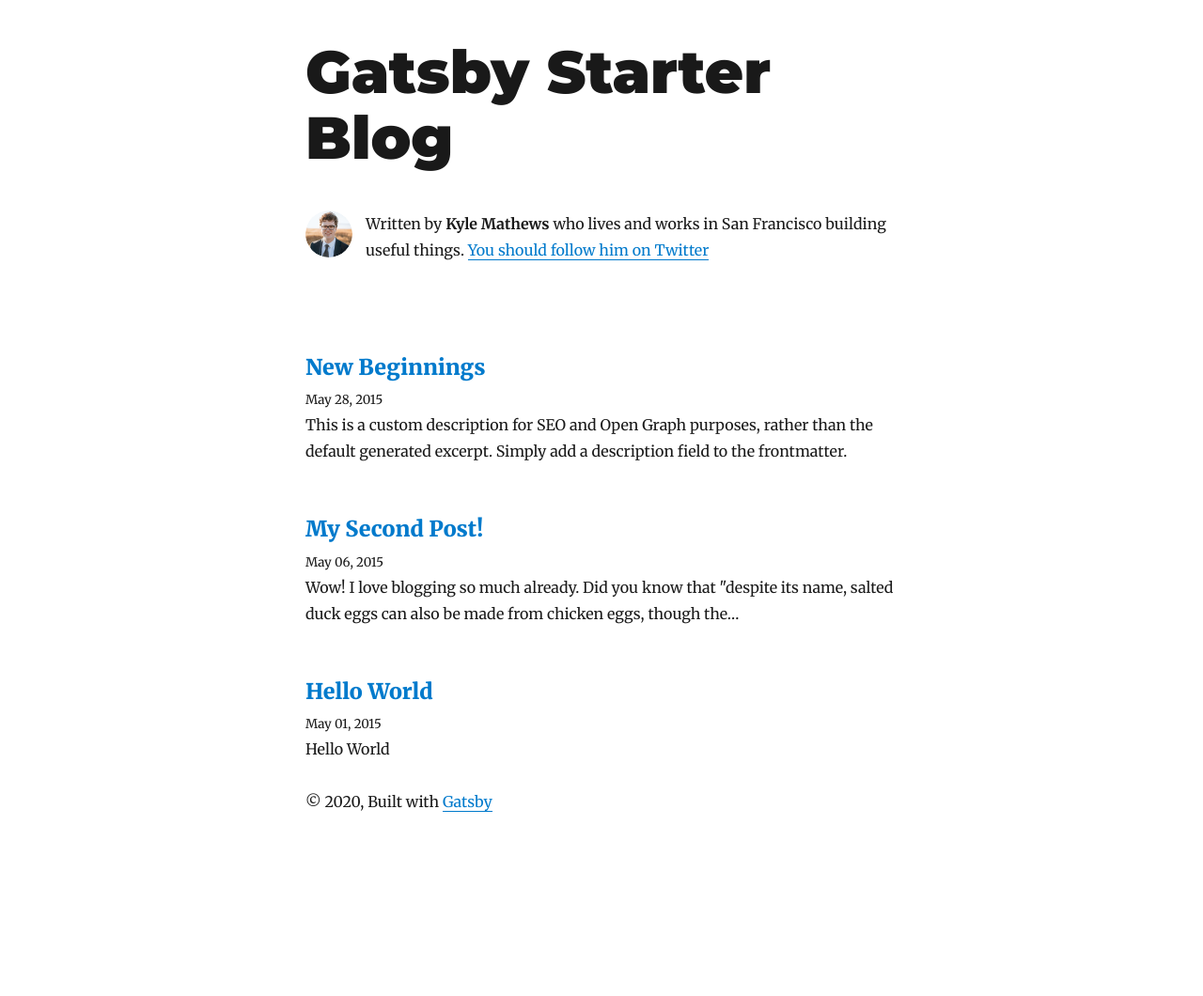
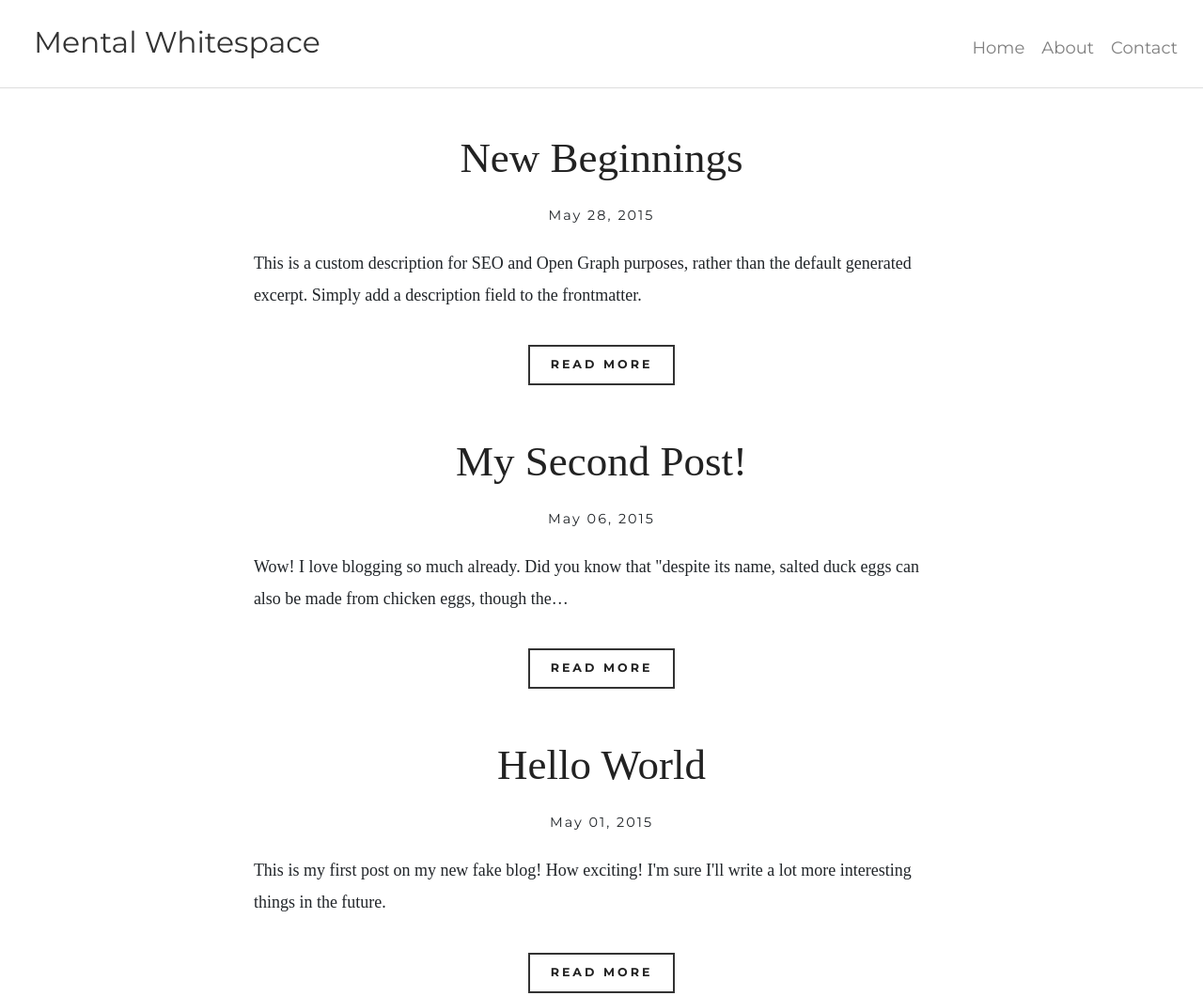
Before and after one commit to jseptienr/mental-whitespace, a Gatsby site: page / in a window 1280 px wide. Shown: the top 1060 px of the page at 94% size. Before the commit the page ends 909 px from the top, so only its background shows below. Built offline with nearby package versions, Linux system fonts and the light colour scheme; Gatsby itself is replaced by a stand-in of ours; some packages are replaced by stand-ins of ours; a web font is replaced by a local one.

Commit message:
Initial style changes

````diff
--- a/content/blog/hello-world/index.md
+++ b/content/blog/hello-world/index.md
@@ -1,12 +1,18 @@
 ---
 title: Hello World
 date: "2015-05-01T22:12:03.284Z"
-description: "Hello World"
+description: "This is my first post on my new fake blog! How exciting! I'm sure I'll write a lot more interesting things in the future."
 ---
 
 This is my first post on my new fake blog! How exciting!
 
 I'm sure I'll write a lot more interesting things in the future.
+
+Let's try adding some code.
+
+```
+std::cout << "Hello, World!" << std::endl;
+```
 
 Oh, and here's a great quote from this Wikipedia on
 [salted duck eggs](http://en.wikipedia.org/wiki/Salted_duck_egg).
--- a/gatsby-browser.js
+++ b/gatsby-browser.js
@@ -1,3 +1,5 @@
 // custom typefaces
 import "typeface-montserrat"
 import "typeface-merriweather"
+import "bootstrap/dist/css/bootstrap.min.css";
+import "./src/styles/global.css"
--- a/gatsby-config.js
+++ b/gatsby-config.js
@@ -1,11 +1,11 @@
 module.exports = {
   siteMetadata: {
-    title: `Gatsby Starter Blog`,
-    author: `Kyle Mathews`,
-    description: `A starter blog demonstrating what Gatsby can do.`,
+    title: `Mental Whitespace`,
+    author: `jseptien`,
+    description: `Technology Destiled`,
     siteUrl: `https://gatsby-starter-blog-demo.netlify.com/`,
     social: {
-      twitter: `kylemathews`,
+      twitter: `jseptienr`,
     },
   },
   plugins: [
--- a/package.json
+++ b/package.json
@@ -8,6 +8,7 @@
     "url": "https://github.com/gatsbyjs/gatsby/issues"
   },
   "dependencies": {
+    "bootstrap": "^4.3.1",
     "gatsby": "^2.16.1",
     "gatsby-image": "^2.2.29",
     "gatsby-plugin-feed": "^2.3.18",
@@ -27,6 +28,7 @@
     "gatsby-transformer-sharp": "^2.2.23",
     "prismjs": "^1.17.1",
     "react": "^16.10.2",
+    "react-bootstrap": "^1.0.0-beta.16",
     "react-dom": "^16.10.2",
     "react-helmet": "^5.2.1",
     "react-typography": "^0.16.19",
--- a/src/components/layout.js
+++ b/src/components/layout.js
@@ -1,5 +1,12 @@
 import React from "react"
 import { Link } from "gatsby"
+
+import Nav from "react-bootstrap/Nav"
+import Navbar from "react-bootstrap/Navbar"
+import NavDropdown from "react-bootstrap/NavDropdown"
+import Form from "react-bootstrap/Form"
+import FormControl from "react-bootstrap/FormControl"
+import Container from "react-bootstrap/Container"
 
 import { rhythm, scale } from "../utils/typography"
 
@@ -7,66 +14,48 @@ class Layout extends React.Component {
   render() {
     const { location, title, children } = this.props
     const rootPath = `${__PATH_PREFIX__}/`
-    let header
-
-    if (location.pathname === rootPath) {
-      header = (
-        <h1
-          style={{
-            ...scale(1.5),
-            marginBottom: rhythm(1.5),
-            marginTop: 0,
-          }}
-        >
-          <Link
-            style={{
-              boxShadow: `none`,
-              textDecoration: `none`,
-              color: `inherit`,
-            }}
-            to={`/`}
-          >
-            {title}
-          </Link>
-        </h1>
+    let header = (
+      <header>
+        <Navbar style={{borderBottom: '#ddd solid 1px'}} sticky="top" >
+          <Navbar.Brand >
+            <h3 className="site-title"><Link className="nav-link"  style={{boxShadow: `none`, color: `#333`}} to="/">{title}</Link></h3>
+          </Navbar.Brand>
+          <Nav style={{marginTop: rhythm(1 / 2)}} className="ml-auto">
+            <Nav.Item as="li">
+              <Link className="nav-link"  style={{boxShadow: `none`}} to="/">Home</Link>
+            </Nav.Item>
+            <Nav.Item as="li">
+              <Link  className="nav-link" style={{boxShadow: `none`}} to="/about">About</Link>
+            </Nav.Item>
+            <Nav.Item as="li">
+              <Link  className="nav-link" style={{boxShadow: `none`}} to="/contact">Contact</Link>
+            </Nav.Item>
+          </Nav>
+        </Navbar>
+      </header>
     )
-    } else {
-      header = (
-        <h3
-          style={{
-            fontFamily: `Montserrat, sans-serif`,
-            marginTop: 0,
-          }}
-        >
-          <Link
-            style={{
-              boxShadow: `none`,
-              textDecoration: `none`,
-              color: `inherit`,
-            }}
-            to={`/`}
-          >
-            {title}
-          </Link>
-        </h3>
-      )
-    }
     return (
+      <div>
+        <div>
+          <header>{header}</header>
+        </div>
         <div
           style={{
             marginLeft: `auto`,
             marginRight: `auto`,
-          maxWidth: rhythm(24),
+            maxWidth: rhythm(25),
             padding: `${rhythm(1.5)} ${rhythm(3 / 4)}`,
           }}
         >
-        <header>{header}</header>
           <main>{children}</main>
           <footer>
-          © {new Date().getFullYear()}, Built with
+            <p style={{textAlign: 'center',}}>
+              © {new Date().getFullYear()} Mental Whitespace, built with
               {` `}
               <a href="https://www.gatsbyjs.org">Gatsby</a>
+            </p>
           </footer>
+        </div>
       </div>
     )
   }
--- a/src/pages/index.js
+++ b/src/pages/index.js
@@ -1,9 +1,13 @@
 import React from "react"
 import { Link, graphql } from "gatsby"
 
-import Bio from "../components/bio"
+//import Bio from "../components/bio"
+
 import Layout from "../components/layout"
 import SEO from "../components/seo"
+
+import Button from "react-bootstrap/Button"
+
 import { rhythm } from "../utils/typography"
 
 class BlogIndex extends React.Component {
@@ -15,22 +19,23 @@ class BlogIndex extends React.Component {
     return (
       <Layout location={this.props.location} title={siteTitle}>
         <SEO title="All posts" />
-        <Bio />
+        { /* <Bio /> */}
         {posts.map(({ node }) => {
           const title = node.frontmatter.title || node.fields.slug
           return (
             <article key={node.fields.slug}>
               <header>
-                <h3
+                <h1
                   style={{
-                    marginBottom: rhythm(1 / 4),
+                    marginBottom: rhythm(1 / 2),
+                    textAlign: 'center',
                   }}
                 >
-                  <Link style={{ boxShadow: `none` }} to={node.fields.slug}>
+                  <Link className="post-link" style={{ boxShadow: `none`, fontWeight: `400`, }} to={node.fields.slug}>
                     {title}
                   </Link>
-                </h3>
-                <small>{node.frontmatter.date}</small>
+                </h1>
+                <p style={{fontFamily: 'montserrat', textAlign: 'center', letterSpacing: '2px',}}><small>{node.frontmatter.date}</small></p>
               </header>
               <section>
                 <p
@@ -39,6 +44,9 @@ class BlogIndex extends React.Component {
                   }}
                 />
               </section>
+              <Button className="read-more-btn">
+                <Link to={node.fields.slug}>READ MORE</Link>
+              </Button>
             </article>
           )
         })}
--- /dev/null
+++ b/src/styles/global.css
@@ -0,0 +1,103 @@
+@import url('https://fonts.googleapis.com/css?family=Arbutus+Slab|Comfortaa&display=swap');
+
+html {
+  line-height: 1.9;
+  font-size: 18px;
+}
+
+body {
+  line-height: 1.9;
+}
+
+body, h1 {
+  /* font-family: 'SF-Pro-Display',Roboto,Sans-Serif; */
+  font-family: "Arbutus Slab", serif;
+}
+
+h2, h3, h4, h5, h6, .nav-link {
+  font-family: "montserrat";
+  font-weight: 400;
+}
+
+.site-title {
+  font-family: "Comfortaa", serif;
+}
+
+.navbar {
+  padding-bottom: 0;
+}
+
+a {
+  color: #222;
+}
+
+a.post-link:hover {
+  color: #666;
+  text-decoration: none;
+}
+
+.more {
+    text-align: center;
+}
+
+.read-more-btn {
+  color: #333;
+  background-color: #fff;
+  border: 2px solid #333;
+  border-radius: 0;
+  font-family: "montserrat";
+  font-size: 0.7rem;
+  padding: 10px 22px;
+  margin-top: 2rem;
+  margin-bottom: 3rem;
+  margin-left: auto;
+  margin-right: auto;
+  display: block;
+  letter-spacing: 3px;
+}
+
+.read-more-btn:hover,
+.read-more-btn:active {
+  color: #fff;
+  background-color: #333 !important;
+  border: 2px solid #333 !important;
+}
+
+.read-more-btn > a {
+  box-shadow: none;
+}
+
+.read-more-btn:hover > a,
+.read-more-btn:active > a {
+  color: #fff;
+  text-decoration: none;
+}
+
+blockquote {
+  max-width: 20em;
+  margin-left: -5rem;
+  margin-right: auto;
+  font-size: 2.4em;
+  line-height: 1.3;
+  font-family: 'montserrat';
+  font-style: normal;
+  font-weight: bold;
+  color: #222;
+}
+
+/* style={{
+      display: `block`,
+      width: `100px`,
+      height: `100px`,
+      textIndent: `-9999px`,
+      transitionProperty: `all`,
+      transitionDuration: `0.5s`,
+      transitionTimingFunction: `cubic-bezier(0.165, 0.63, 0.14, 0.82)`,
+      borderWidth: `10px`,
+      borderStyle: `solid`,
+      borderColor: `rgb(0, 0, 0)`,
+      borderImage: `initial`,
+      borderRadius: `100%`,
+      margin: `auto`,
+      marginBottom: rhythm(1)
+}} */
--- a/src/templates/blog-post.js
+++ b/src/templates/blog-post.js
@@ -23,7 +23,8 @@ class BlogPostTemplate extends React.Component {
             <h1
               style={{
                 marginTop: rhythm(1),
-                marginBottom: 0,
+                marginBottom: rhythm(1 / 4),
+                textAlign: `center`,
               }}
             >
               {post.frontmatter.title}
@@ -33,6 +34,7 @@ class BlogPostTemplate extends React.Component {
                 ...scale(-1 / 5),
                 display: `block`,
                 marginBottom: rhythm(1),
+                textAlign: `center`,
               }}
             >
               {post.frontmatter.date}
--- a/src/utils/typography.js
+++ b/src/utils/typography.js
@@ -1,10 +1,20 @@
 import Typography from "typography"
 import Wordpress2016 from "typography-theme-wordpress-2016"
 
-Wordpress2016.overrideThemeStyles = () => {
+Wordpress2016.overrideThemeStyles = ({rhythm}) => {
   return {
     "a.gatsby-resp-image-link": {
       boxShadow: `none`,
+    },
+    "a": {
+      color: '#000',
+      fontWeight: 'bold',
+    },
+    "a:hover": {
+      color: '#555',
+    },
+    "ul, ol" : {
+      margin: `0 ${rhythm(2)}`,
     },
   }
 }
````
Also changed, not shown: 1 other file. Lines whose indentation alone changed are shown as unchanged.
